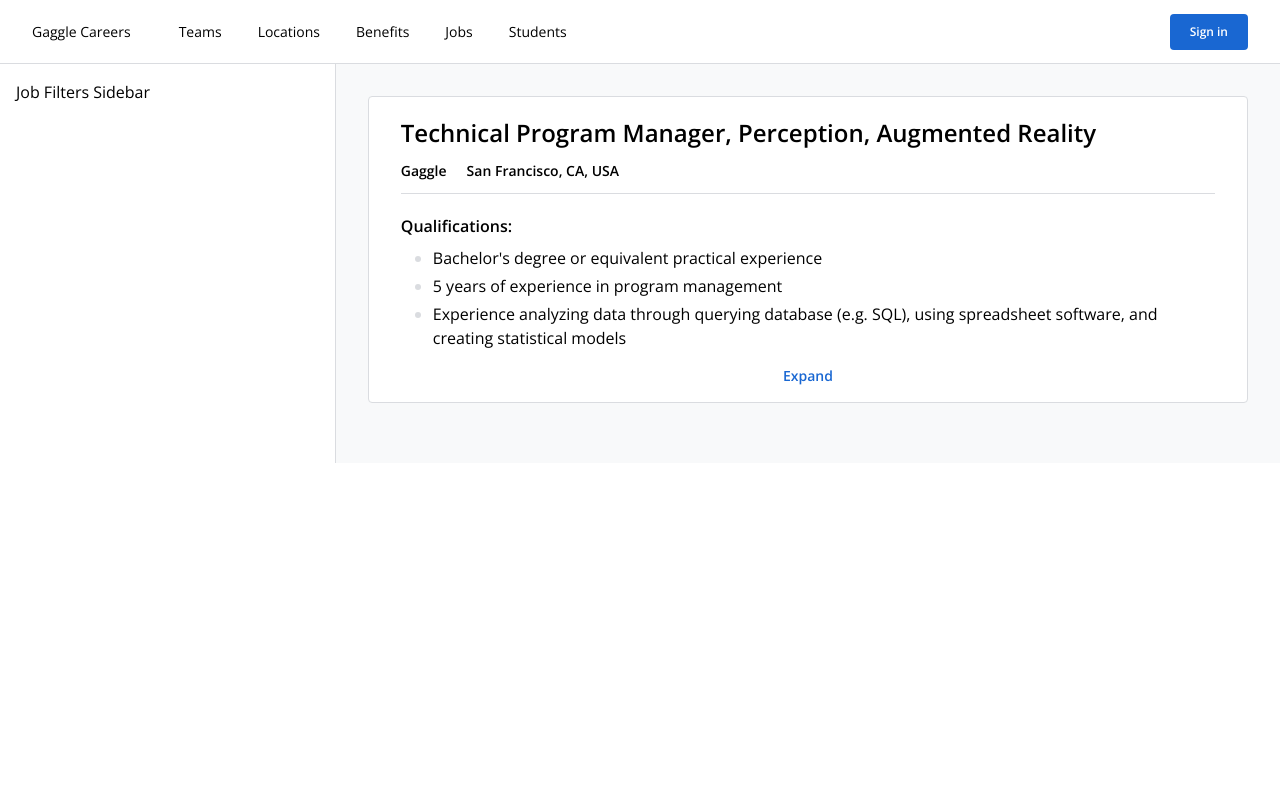
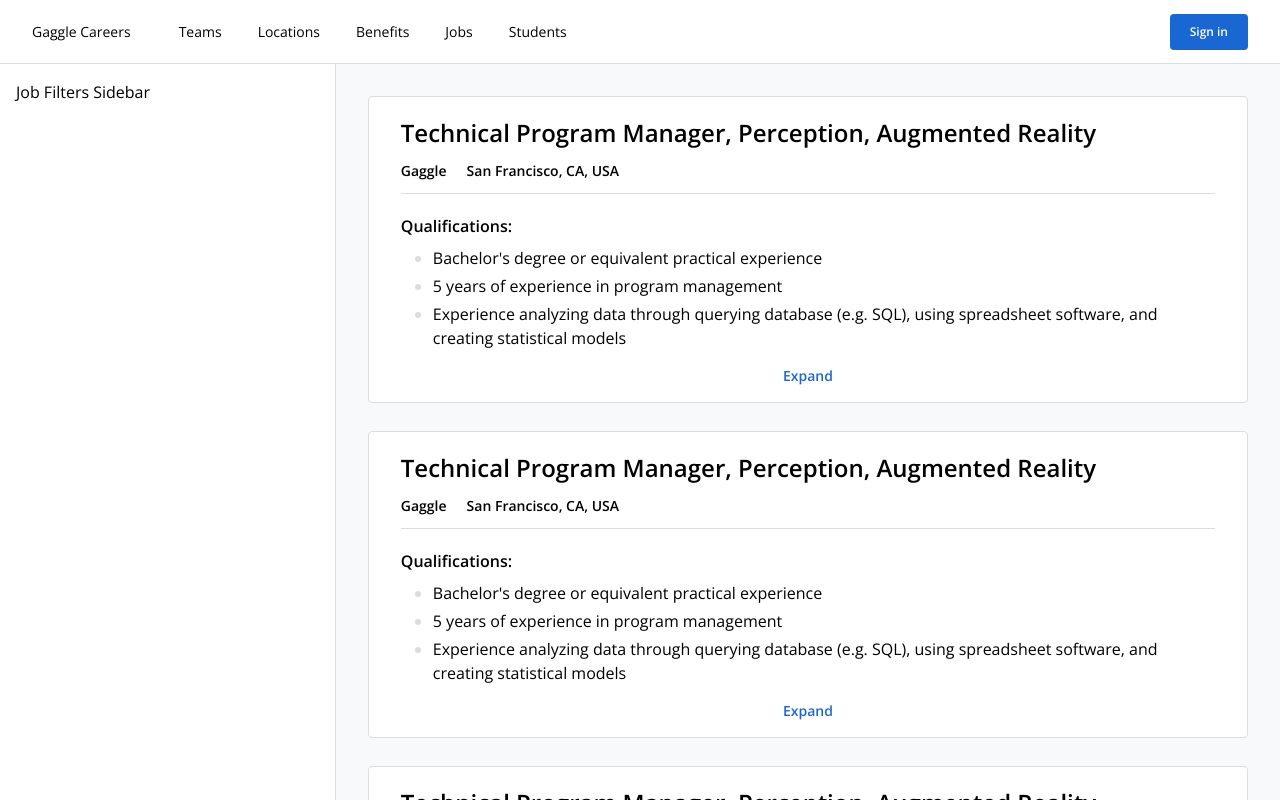
Before and after one commit to neopythe/job-search, a Vue app: page /#/jobs/results in a window 1280 px wide. Shown: the top 800 px of the page. Built offline with nearby package versions, Linux system fonts and the light colour scheme.

Commit message:
extract individual job listing to separate JobListing component

```diff
--- /dev/null
+++ b/src/components/JobResults/JobListing.vue
@@ -0,0 +1,50 @@
+<template>
+  <li class="mb-7">
+    <router-link
+      to="/jobs/results/1"
+      class="mx-auto block rounded border border-brand-gray-1 bg-white hover:shadow-gray"
+    >
+      <div class="mx-8 border-b border-brand-gray-1 pt-5 pb-2">
+        <h2 class="mb-2 text-2xl font-semibold">
+          Technical Program Manager, Perception, Augmented Reality
+        </h2>
+        <div class="flex py-1 align-middle text-sm font-semibold">
+          <div class="mr-5">
+            <span>Gaggle</span>
+          </div>
+          <div>
+            <span>San Francisco, CA, USA</span>
+          </div>
+        </div>
+      </div>
+      <div class="px-8 py-4">
+        <div>
+          <h3 class="mt-1 mb-2 font-semibold">Qualifications:</h3>
+          <div>
+            <ul
+              class="flex list-disc flex-col gap-1 pl-8 marker:text-brand-gray-1"
+            >
+              <li>Bachelor's degree or equivalent practical experience</li>
+              <li>5 years of experience in program management</li>
+              <li>
+                Experience analyzing data through querying database (e.g. SQL),
+                using spreadsheet software, and creating statistical models
+              </li>
+            </ul>
+          </div>
+        </div>
+        <div class="mt-4 text-center text-sm font-semibold">
+          <router-link to="/jobs/results/1" class="text-brand-blue-1"
+            >Expand</router-link
+          >
+        </div>
+      </div></router-link
+    >
+  </li>
+</template>
+
+<script>
+export default {
+  name: "JobListing",
+};
+</script>
--- a/src/components/JobResults/JobListings.vue
+++ b/src/components/JobResults/JobListings.vue
@@ -1,55 +1,20 @@
 <template>
   <main class="flex-auto bg-brand-gray-2 p-8">
     <ol>
-      <li class="mb-7">
-        <router-link
-          to="/jobs/results/1"
-          class="mx-auto block rounded border border-brand-gray-1 bg-white hover:shadow-gray"
-        >
-          <div class="mx-8 border-b border-brand-gray-1 pt-5 pb-2">
-            <h2 class="mb-2 text-2xl font-semibold">
-              Technical Program Manager, Perception, Augmented Reality
-            </h2>
-            <div class="flex py-1 align-middle text-sm font-semibold">
-              <div class="mr-5">
-                <span>Gaggle</span>
-              </div>
-              <div>
-                <span>San Francisco, CA, USA</span>
-              </div>
-            </div>
-          </div>
-          <div class="px-8 py-4">
-            <div>
-              <h3 class="mt-1 mb-2 font-semibold">Qualifications:</h3>
-              <div>
-                <ul
-                  class="flex list-disc flex-col gap-1 pl-8 marker:text-brand-gray-1"
-                >
-                  <li>Bachelor's degree or equivalent practical experience</li>
-                  <li>5 years of experience in program management</li>
-                  <li>
-                    Experience analyzing data through querying database (e.g.
-                    SQL), using spreadsheet software, and creating statistical
-                    models
-                  </li>
-                </ul>
-              </div>
-            </div>
-            <div class="mt-4 text-center text-sm font-semibold">
-              <router-link to="/jobs/results/1" class="text-brand-blue-1"
-                >Expand</router-link
-              >
-            </div>
-          </div></router-link
-        >
-      </li>
+      <job-listing />
+      <job-listing />
+      <job-listing />
     </ol>
   </main>
 </template>
 
 <script>
+import JobListing from "@/components/JobResults/JobListing.vue";
+
 export default {
   name: "JobListings",
+  components: {
+    JobListing,
+  },
 };
 </script>
```
